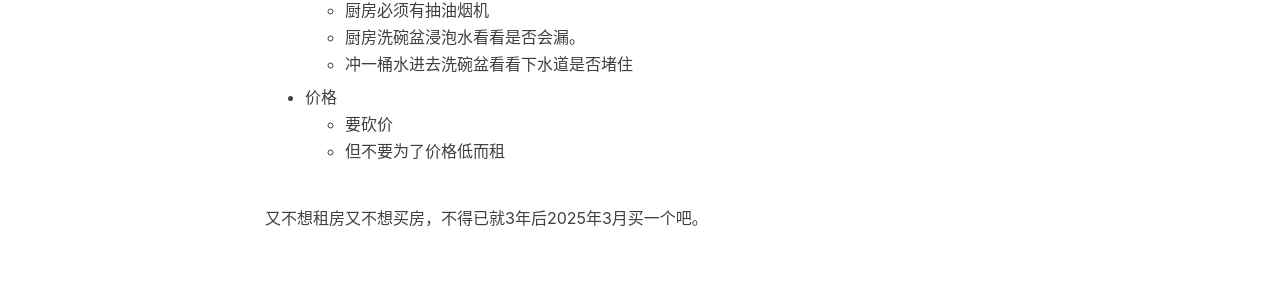
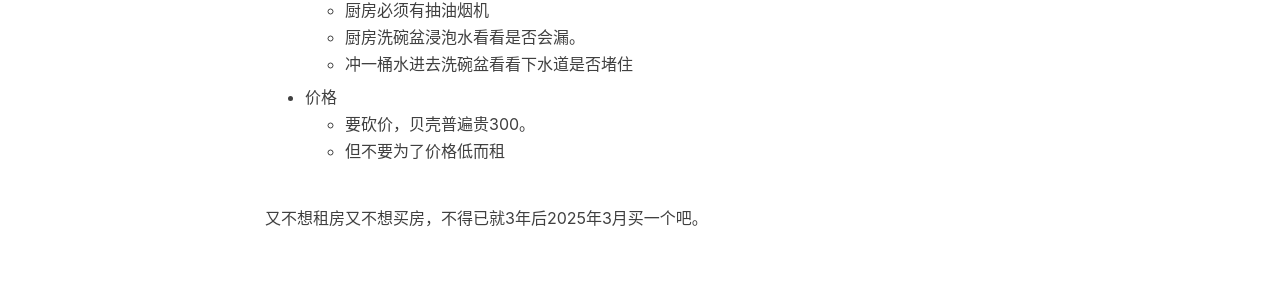
Before and after one commit to gumcstronger/gumcstronger.github.io, a Jekyll site: the page built from _posts/2022/2022-03-22-house.md, in a window 1280 px wide. Shown: the part 974-1255 px from the top of the page. Built offline with Jekyll 4.4.1, drawn with Linux system fonts in a browser that asks for light colours; comment, search, counter and statistics services are not loaded.

Commit message:
Update 2022-03-22-house.md

```diff
--- a/_posts/2022/2022-03-22-house.md
+++ b/_posts/2022/2022-03-22-house.md
@@ -27,7 +27,7 @@ tags:
   * 厨房洗碗盆浸泡水看看是否会漏。
   * 冲一桶水进去洗碗盆看看下水道是否堵住
 * 价格
-  * 要砍价
+  * 要砍价，贝壳普遍贵300。
   * 但不要为了价格低而租
 
 又不想租房又不想买房，不得已就3年后2025年3月买一个吧。
```
